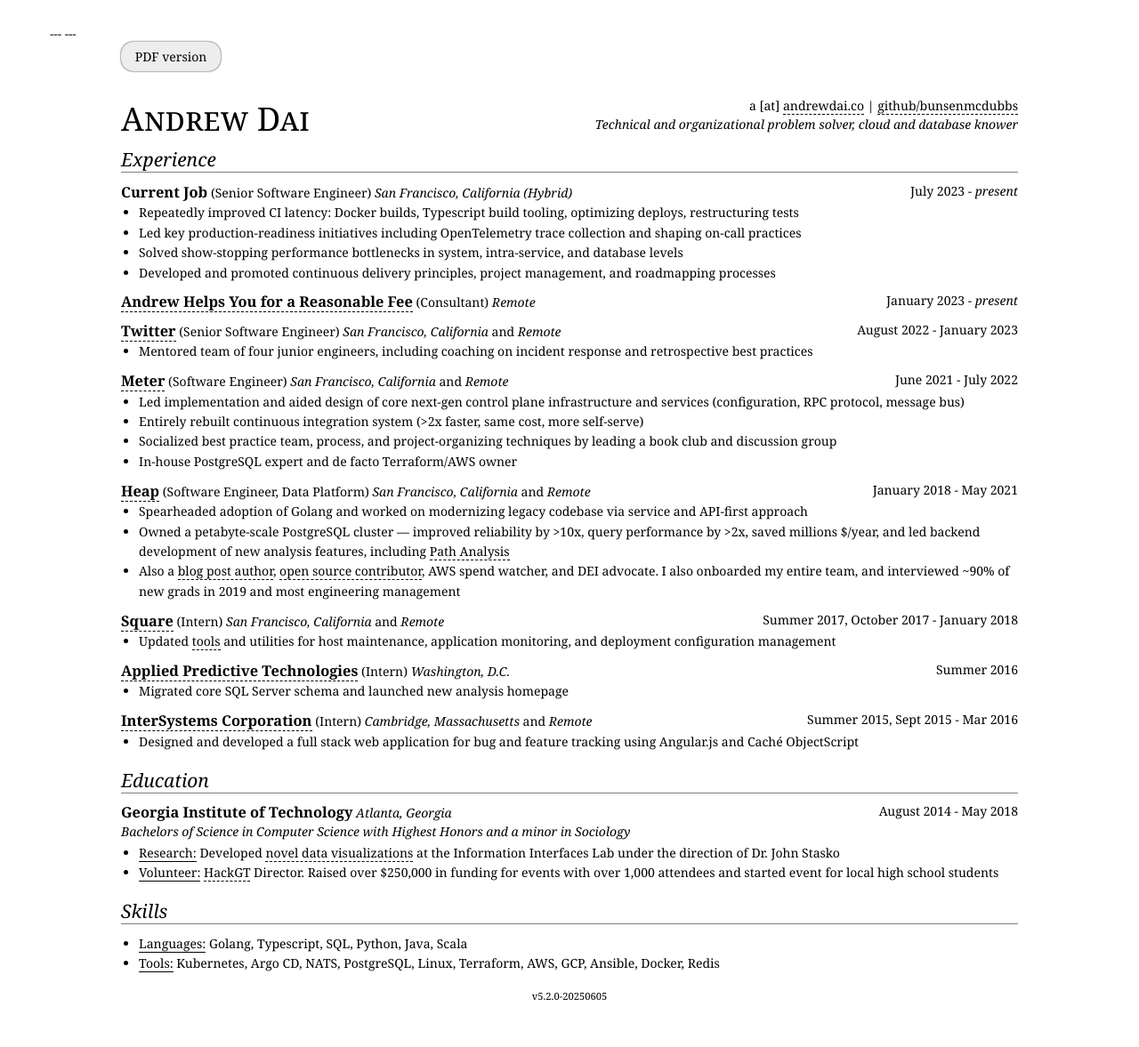
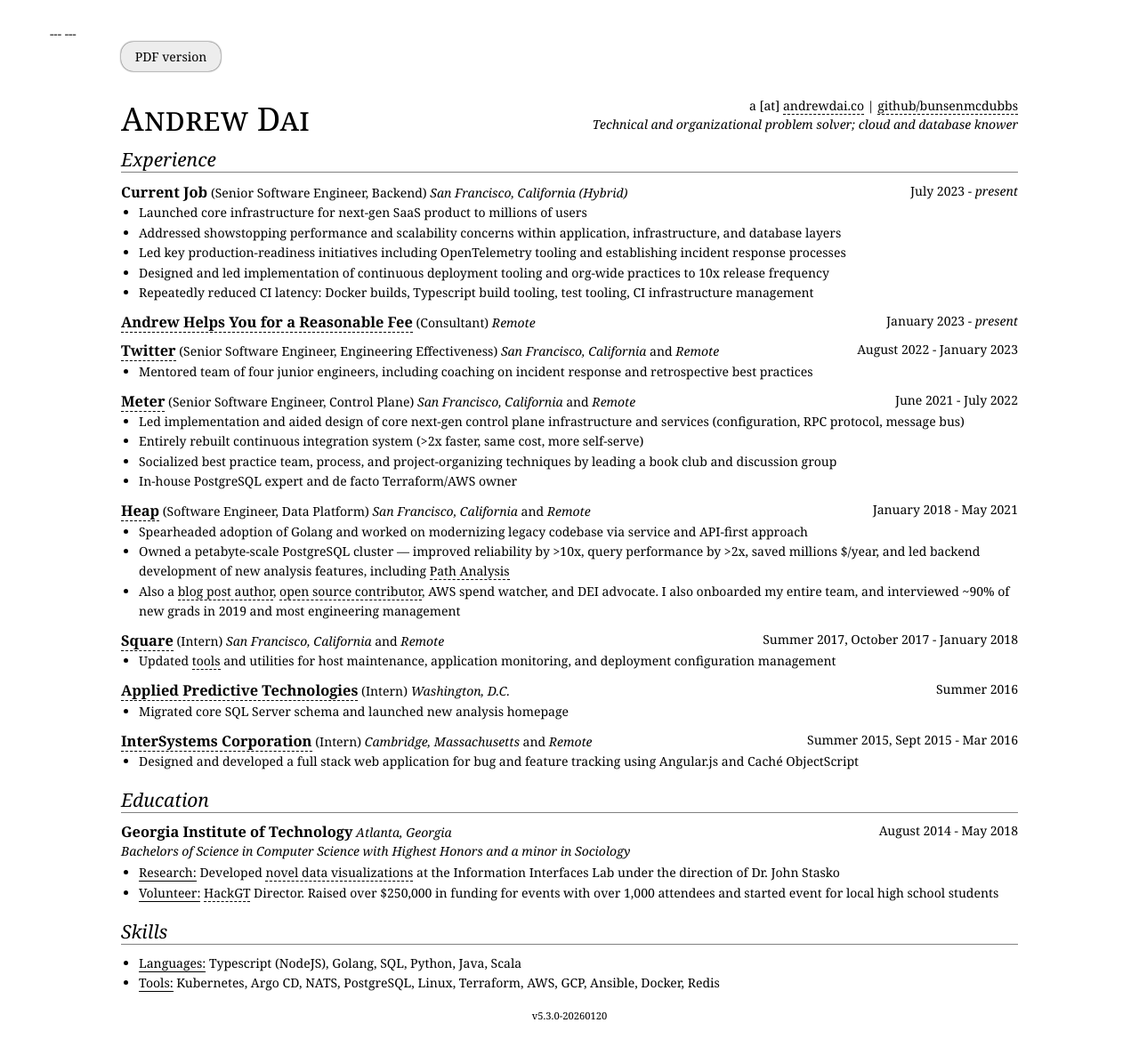
Before and after one commit to bunsenmcdubbs/bunsenmcdubbs.github.io, a Jekyll site: the page resume/index.html, which Jekyll copies as it is, in a window 1280 px wide. Shown: the whole page at 89% size. Built offline with Jekyll 4.4.1, drawn with Linux system fonts in a browser that asks for light colours; before the commit the page ends 1155 px from its top, so only the background shows below that.

Commit message:
update resume

```diff
--- a/resume/index.html
+++ b/resume/index.html
@@ -40,7 +40,7 @@
       github/</span>bunsenmcdubbs</a></li>
   </ul>
 
-  <p id="objective">Technical and organizational problem solver, cloud and database knower</p>
+  <p id="objective">Technical and organizational problem solver; cloud and database knower</p>
 </header>
 
 <div class="container">
@@ -49,18 +49,19 @@
 
     <div class="entry">
       <h3>Current Job</h3>
-      <span class="role">Senior Software Engineer</span>
+      <span class="role">Senior Software Engineer, Backend</span>
       <span class="loc">San Francisco, California (Hybrid)</span>
       <span class="date">July 2023 - <i>present</i></span>
       <ul>
-        <li><p>Repeatedly improved CI latency: Docker builds, Typescript build tooling, optimizing deploys, restructuring tests</p></li>
-        <li><p>Led key production-readiness initiatives including OpenTelemetry trace collection and shaping on-call practices</p></li>
-        <li><p>Solved show-stopping performance bottlenecks in system, intra-service, and database levels</p></li>
-        <li><p>Developed and promoted continuous delivery principles, project management, and roadmapping processes</p></li>
+        <li><p>Launched core infrastructure for next-gen SaaS product to millions of users</p></li>
+        <li><p>Addressed showstopping performance and scalability concerns within application, infrastructure, and database layers</p></li>
+        <li><p>Led key production-readiness initiatives including OpenTelemetry tooling and establishing incident response processes</p></li>
+        <li><p>Designed and led implementation of continuous deployment tooling and org-wide practices to 10x release frequency</p></li>
+        <li><p>Repeatedly reduced CI latency: Docker builds, Typescript build tooling, test tooling, CI infrastructure management</p></li>
       </ul>
     </div>
 
-    <div class="entry">
+    <div class="entry no-print">
       <h3><a href="https://andrewdai.co">Andrew Helps You for a Reasonable Fee</a></h3>
       <span class="role">Consultant</span>
       <span class="loc">Remote</span>
@@ -69,7 +70,7 @@
 
     <div class="entry">
       <h3><a href="https://twitter.com">Twitter</a></h3>
-      <span class="role">Senior Software Engineer</span>
+      <span class="role">Senior Software Engineer, Engineering Effectiveness</span>
       <span class="loc">San Francisco, California</span> and <span class="loc">Remote</span>
       <span class="date">August 2022 - January 2023</span>
       <ul>
@@ -79,7 +80,7 @@
 
     <div class="entry">
       <h3><a href="https://meter.com">Meter</a></h3>
-      <span class="role">Software Engineer</span>
+      <span class="role">Senior Software Engineer, Control Plane</span>
       <span class="loc">San Francisco, California</span> and <span class="loc">Remote</span>
       <span class="date">June 2021 - July 2022</span>
       <ul>
@@ -156,8 +157,8 @@
 
     <ul>
       <li><p><span class="label">Languages:</span>
+        Typescript (NodeJS),
         Golang,
-        Typescript,
         SQL,
         Python,
         Java,
@@ -183,7 +184,7 @@
 </div>
 
 <footer>
-  <small>v5.2.0-20250605</small>
+  <small>v5.3.0-20260120</small>
 </footer>
 
 </body>
```
Also changed, not shown: 1 other file.
